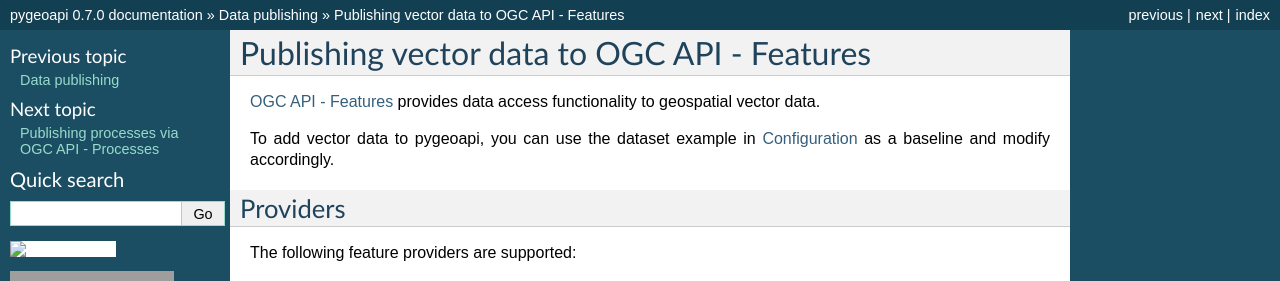
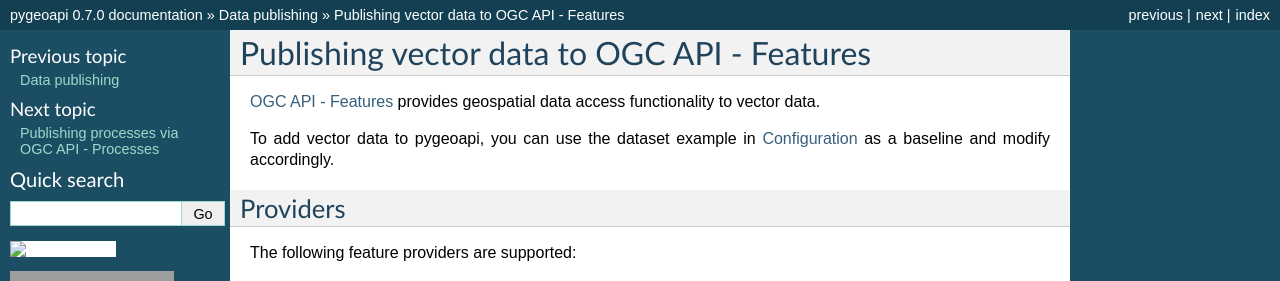
Before and after one commit to geopython/pygeoapi, a Sphinx documentation site: the page built from docs/source/data-publishing/ogcapi-features.rst, in a window 1280 px wide and 900 px high, cut to the strip 0-281 px from the top of the window. Built offline with Sphinx 7.4.7, drawn with Linux system fonts in a browser that asks for light colours; pages that are not in the unit, such as notebooks, are missing from menus; some of the changed text lies outside the part shown; grey boxes are pictures that could not be loaded.

```diff
--- a/docs/source/data-publishing/ogcapi-features.rst
+++ b/docs/source/data-publishing/ogcapi-features.rst
@@ -3,7 +3,7 @@
 Publishing vector data to OGC API - Features
 ============================================
 
-`OGC API - Features`_ provides data access functionality to geospatial vector data.
+`OGC API - Features`_ provides geospatial data access functionality to vector data.
 
 To add vector data to pygeoapi, you can use the dataset example in :ref:`configuration`
 as a baseline and modify accordingly.
@@ -159,6 +161,7 @@ Data access examples
   - http://localhost:5000/collections/foo/items?propertyname=foo
 - query features (temporal)
   - http://localhost:5000/collections/foo/items?datetime=2020-04-10T14:11:00Z
-- fetch a specific feature: http://localhost:5000/collections/foo/items/123
+- fetch a specific feature
+  - http://localhost:5000/collections/foo/items/123
 
 .. _`OGC API - Features`: https://www.ogc.org/standards/ogcapi-features
--- a/docs/source/introduction.rst
+++ b/docs/source/introduction.rst
@@ -44,4 +44,4 @@ Standards are at the core of pygeoapi.  Below is the project's standards support
 .. _`OGC API`: http://ogcapi.org
 .. _`OGC API - Features`: https://www.ogc.org/standards/ogcapi-features
 .. _`OGC API - Processes`: https://github.com/opengeospatial/wps-rest-binding
-.. _`SpatioTemporal Asset Catalog`: https://stacspec.org/
+.. _`SpatioTemporal Asset Catalog`: https://stacspec.org
```
Also changed, not shown: other parts of docs/source/data-publishing/ogcapi-features.rst (+2 -0 lines), docs/source/data-publishing/ogcapi-processes.rst (+33 -0 lines), docs/source/data-publishing/stac.rst (+32 -0 lines).
